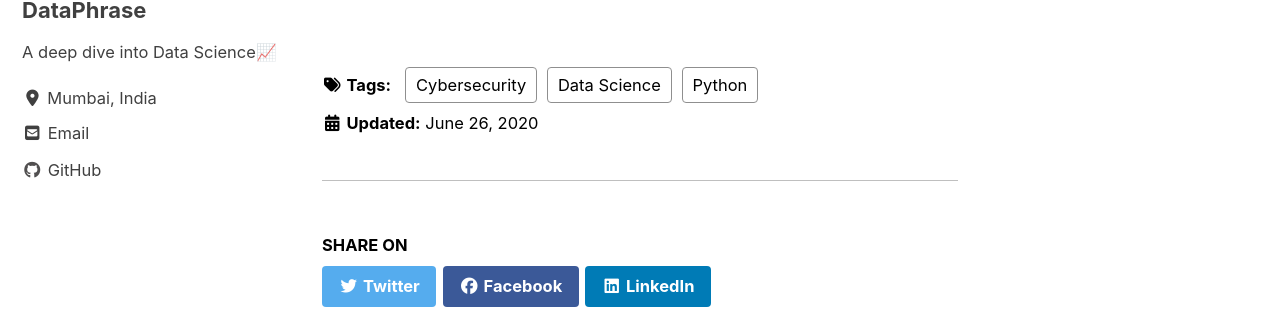
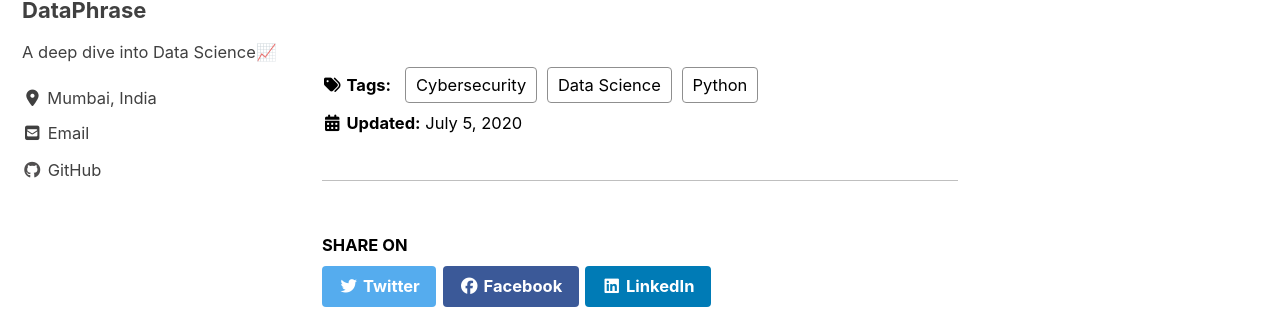
Before and after one commit to dataphrase/dataphrase.github.io, a Jekyll site: the page built from _posts/2020-07-05-nistpassword.md, in a window 1280 px wide and 900 px high, scrolled down 12022 px. Shown: the part 147-456 px from the top of the window. Built offline with Jekyll 4.4.1, drawn with Linux system fonts in a browser that asks for light colours; cached includes are drawn as plain includes; nearby versions of some CDN libraries.

Commit message:
Changed date

```diff
--- a/_posts/2020-07-05-nistpassword.md
+++ b/_posts/2020-07-05-nistpassword.md
@@ -1,6 +1,6 @@
 ---
 title: "Bad passwords and the NIST guidelines"
-date: 2020-06-26
+date: 2020-07-05
 tags: [Python, Data Science, Cybersecurity]
 header:
   image: "/images/passwordnist/main_image.jpg"
```
